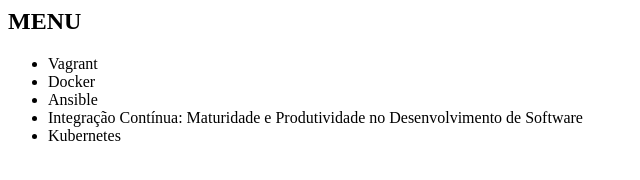
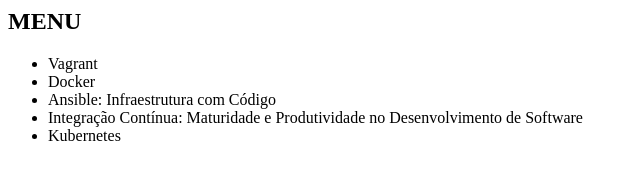
Before and after one commit to GlaukFenrir/alura-git, a plain HTML site: page index.html in a window 1280 px wide. Shown: the whole page, without its empty margins (0-640 px from the left). Drawn offline with Linux system fonts and the light colour scheme.

Commit message:
Mudando o nome do curso de Ansible

```diff
--- a/index.html
+++ b/index.html
@@ -10,7 +10,7 @@
 	<ul>
 		<li>Vagrant</li>
 		<li>Docker</li>
-		<li>Ansible</li>
+		<li>Ansible: Infraestrutura com Código</li>
 		<li>Integração Contínua: Maturidade e Produtividade no Desenvolvimento de Software</li>
 		<li>Kubernetes</li>
 	</ul>
```
